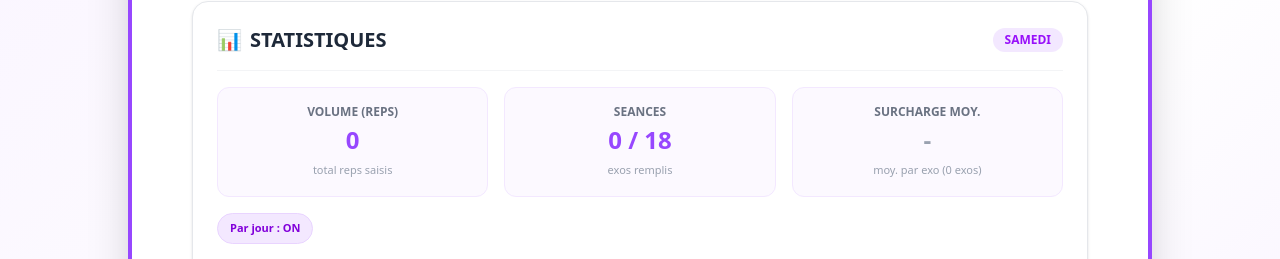
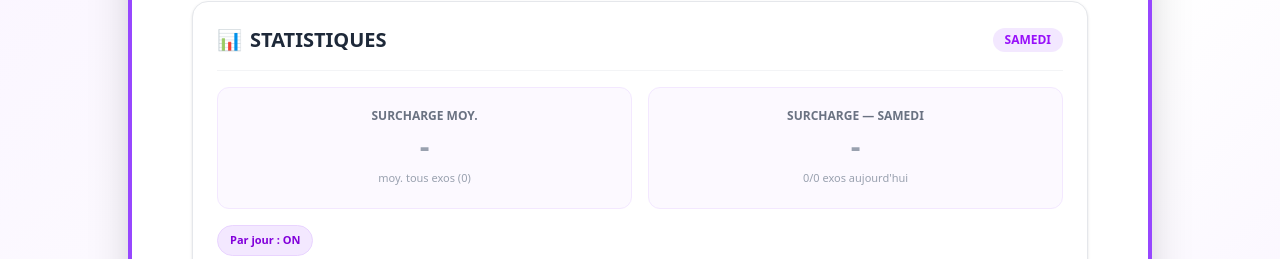
Before and after one commit to 2sitrakamarcel-maker/resps-next-tack, a Next.js app: page / in a window 1280 px wide. Both pictures are taken after a click on the button "Stats". Shown: the part 135-394 px from the top of the page. Built offline with nearby package versions, Linux system fonts and the light colour scheme; no server answers.

Commit message:
feat: StatsView 2 cartes surcharge (moy + jour)

```diff
--- a/src/components/StatsView.jsx
+++ b/src/components/StatsView.jsx
@@ -43,26 +43,21 @@ const StatsView = ({ plans, todayReps, history, selectedDay, onExport, onImport,
         </span>
       </div>
 
-      {/* Global 3 cards */}
-      <div className="grid grid-cols-1 sm:grid-cols-3 gap-3 sm:gap-4">
-        <div className="bg-purple-50/60 p-3 sm:p-4 rounded-xl border border-purple-100 text-center">
-          <span className="text-[11px] sm:text-xs text-gray-500 font-semibold block">VOLUME (REPS)</span>
-          <span className="text-xl sm:text-2xl font-black text-[#9747FF] mt-1 block">{global.totalReps}</span>
-          <span className="text-[11px] text-gray-400">total reps saisis</span>
-        </div>
-        <div className="bg-purple-50/60 p-3 sm:p-4 rounded-xl border border-purple-100 text-center">
-          <span className="text-[11px] sm:text-xs text-gray-500 font-semibold block">SEANCES</span>
-          <span className="text-xl sm:text-2xl font-black text-[#9747FF] mt-1 block">
-            {global.filled} / {global.totalPlanned}
-          </span>
-          <span className="text-[11px] text-gray-400">exos remplis</span>
-        </div>
-        <div className="bg-purple-50/60 p-3 sm:p-4 rounded-xl border border-purple-100 text-center">
+      {/* 2 cartes surcharge */}
+      <div className="grid grid-cols-2 gap-3 sm:gap-4">
+        <div className="bg-purple-50/60 p-4 sm:p-5 rounded-xl border border-purple-100 text-center">
           <span className="text-[11px] sm:text-xs text-gray-500 font-semibold block">SURCHARGE MOY.</span>
-          <span className={`text-xl sm:text-2xl font-black mt-1 block ${pctColor(global.globalPctAvg)}`}>
+          <span className={`text-2xl sm:text-3xl font-black mt-1 block ${pctColor(global.globalPctAvg)}`}>
             {global.globalPctAvg !== null ? `${global.globalPctAvg > 0 ? '+' : ''}${global.globalPctAvg.toFixed(1)}%` : '-'}
           </span>
-          <span className="text-[11px] text-gray-400">moy. par exo ({global.pctCount} exos)</span>
+          <span className="text-[11px] text-gray-400">moy. tous exos ({global.pctCount})</span>
+        </div>
+        <div className="bg-purple-50/60 p-4 sm:p-5 rounded-xl border border-purple-100 text-center">
+          <span className="text-[11px] sm:text-xs text-gray-500 font-semibold block">SURCHARGE — {selectedDay}</span>
+          <span className={`text-2xl sm:text-3xl font-black mt-1 block ${pctColor(currentDay.dayPct)}`}>
+            {currentDay.dayPct !== null ? `${currentDay.dayPct > 0 ? '+' : ''}${currentDay.dayPct.toFixed(1)}%` : '-'}
+          </span>
+          <span className="text-[11px] text-gray-400">{currentDay.filled}/{currentDay.total} exos aujourd&apos;hui</span>
         </div>
       </div>
 
```
